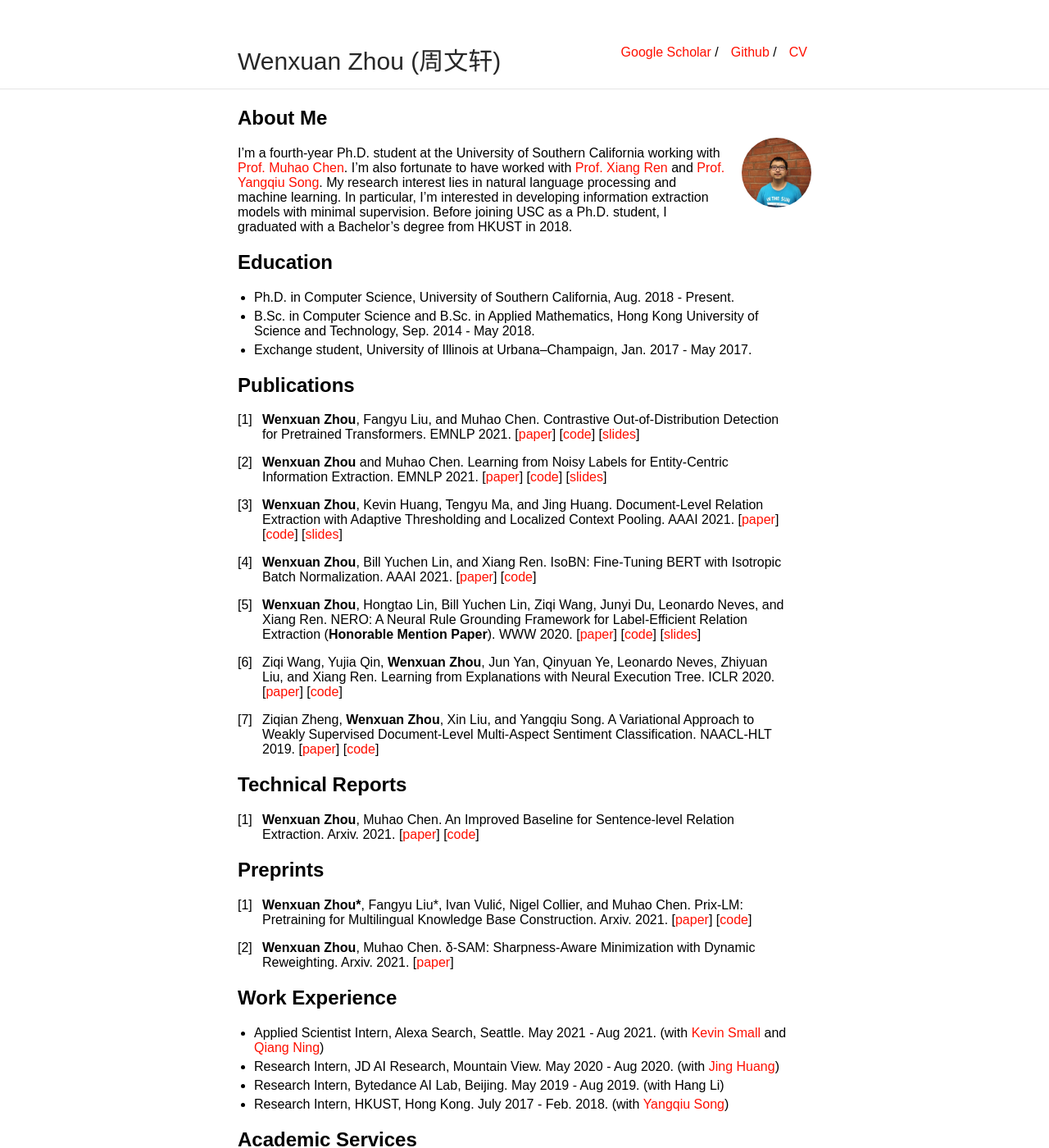
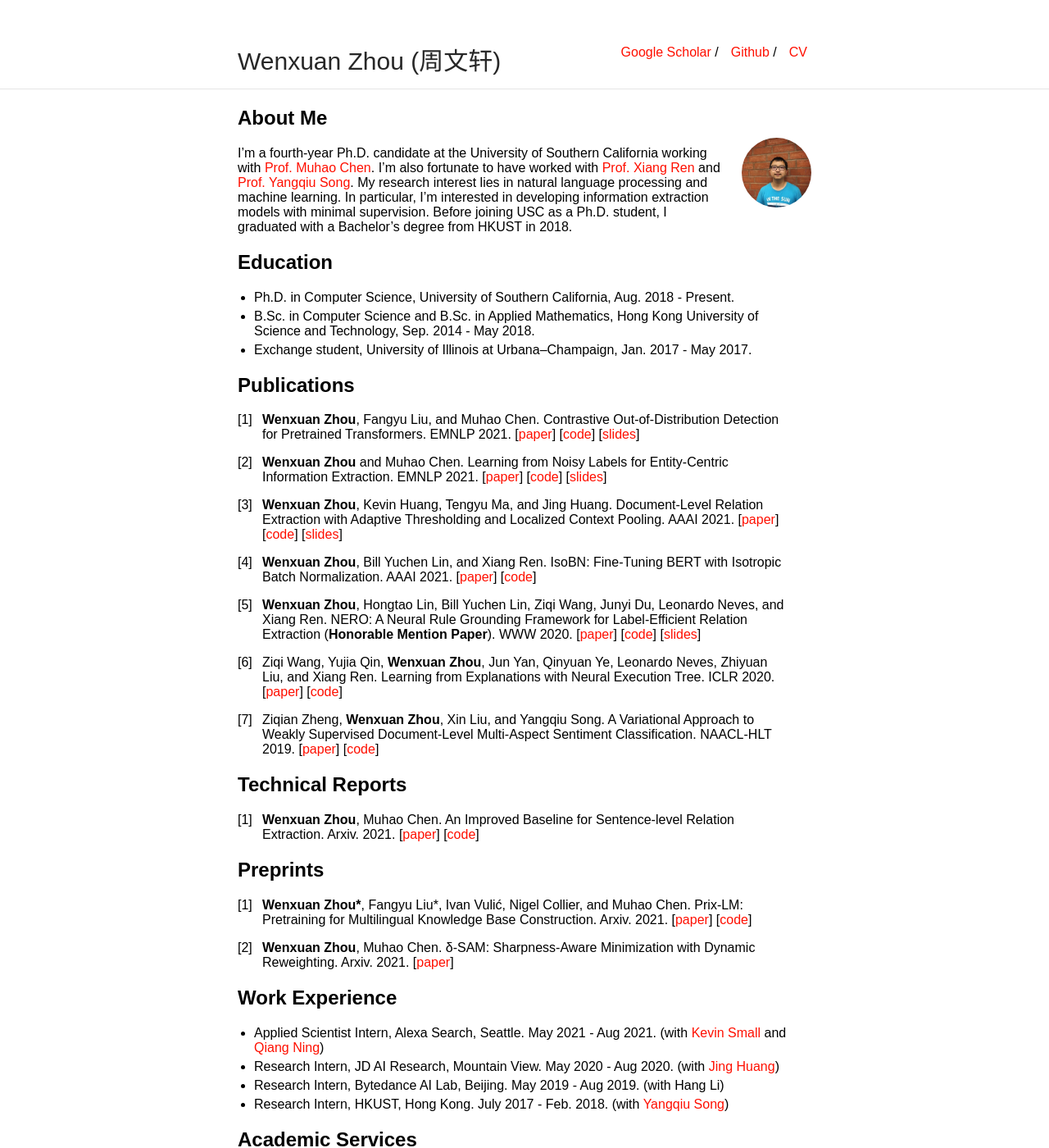
Before and after one commit to wzhouad/wzhouad.github.io, a Jekyll site: the page built from index.md, in a window 1280 px wide and 1400 px high. Shown: the whole window at 82% size. Built offline with Jekyll 4.4.1, drawn with Linux system fonts in a browser that asks for light colours; our own code applies the rules of GitHub Pages for plain Markdown files; some of the changed text lies outside the part shown.

Commit message:
Update index.md

```diff
--- a/index.md
+++ b/index.md
@@ -6,7 +6,7 @@ layout: default
 
 <img class="profile-picture" src="photo.jpg">
 
-I'm a fourth-year Ph.D. student at the University of Southern California working with [Prof. Muhao Chen](https://muhaochen.github.io/). I'm also fortunate to have worked with [Prof. Xiang Ren](http://ink-ron.usc.edu/xiangren/) and [Prof. Yangqiu Song](https://www.cse.ust.hk/~yqsong/). My research interest lies in natural language processing and machine learning. In particular, I'm interested in developing information extraction models with minimal supervision. Before joining USC as a Ph.D. student, I graduated with a Bachelor's degree from HKUST in 2018.
+I'm a fourth-year Ph.D. candidate at the University of Southern California working with [Prof. Muhao Chen](https://muhaochen.github.io/). I'm also fortunate to have worked with [Prof. Xiang Ren](http://ink-ron.usc.edu/xiangren/) and [Prof. Yangqiu Song](https://www.cse.ust.hk/~yqsong/). My research interest lies in natural language processing and machine learning. In particular, I'm interested in developing information extraction models with minimal supervision. Before joining USC as a Ph.D. student, I graduated with a Bachelor's degree from HKUST in 2018.
 
 ## Education
 * Ph.D. in Computer Science, University of Southern California, Aug. 2018 - Present.
```
Also changed, not shown: other parts of index.md (+1 -1 lines).
